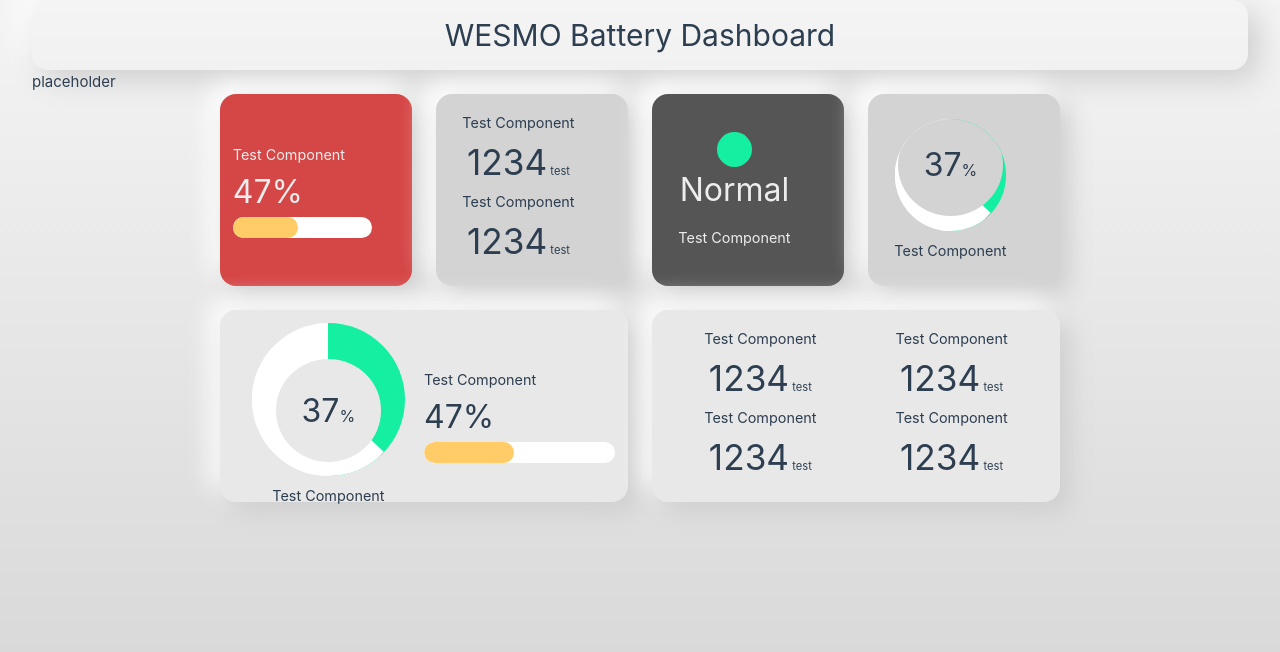
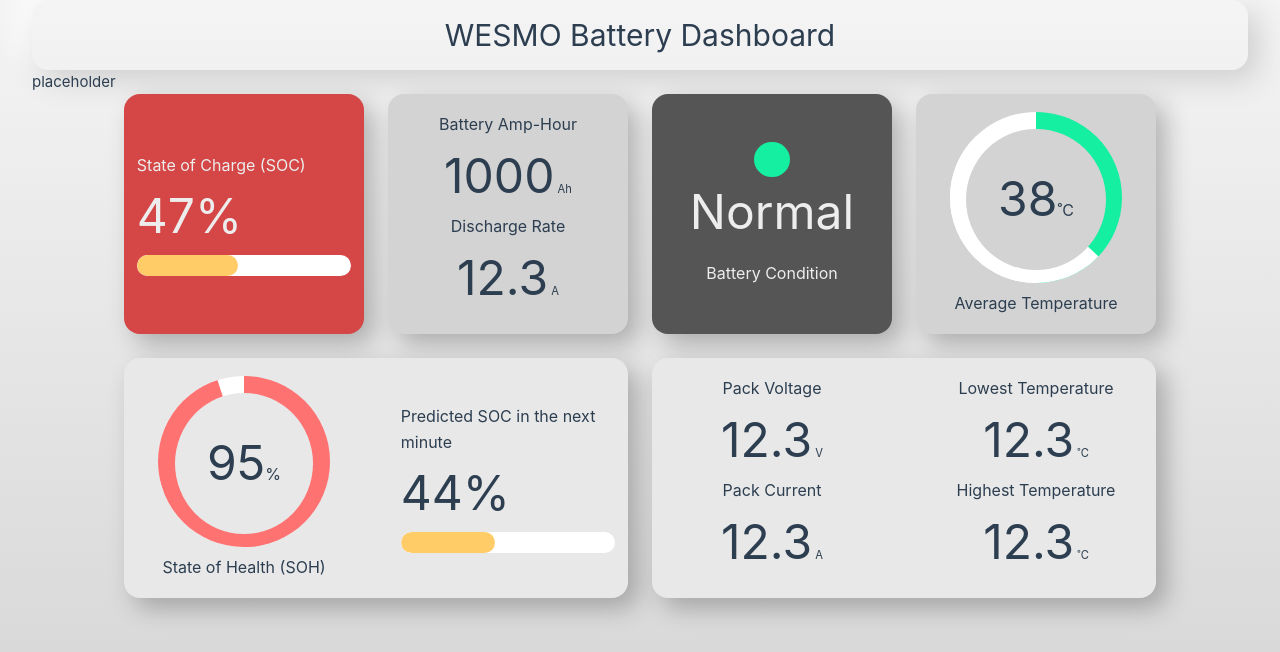
Before and after one commit to 0n3Appl3/wesmo-digital-twin, a Vue app in the folder wesmo-dashboard/: page / in a window 1280 px wide. Shown: the top 652 px of the page. Built offline with nearby package versions, Linux system fonts and the light colour scheme; some icons are missing.

Commit message:
Refined dashboard complication styling
Also included actual text for what data to display.

```diff
--- a/wesmo-dashboard/src/assets/base.css
+++ b/wesmo-dashboard/src/assets/base.css
@@ -17,6 +17,8 @@
 
   --colour-background-lighter: #f4f4f4;
   --colour-background-light: #d3d3d3;
+
+  --box-shadow-black: rgba(0, 0, 0, 0.25);
 
   --vt-c-divider-light-1: rgba(60, 60, 60, 0.29);
   --vt-c-divider-light-2: rgba(60, 60, 60, 0.12);
--- a/wesmo-dashboard/src/components/complications/ComplicationTemplate.vue
+++ b/wesmo-dashboard/src/components/complications/ComplicationTemplate.vue
@@ -16,7 +16,6 @@
 	}
 })
 
-const wrapper = ref('wrapper')
 const container = ref('complication__container')
 
 const setGridState = computed(() => {
@@ -51,29 +50,17 @@
 <style scoped>
 .complication__container {
 	display: grid;
-	grid-template-columns: auto auto;
-	/* flex-direction: column; */
-	/* flex-direction: row; */
-	/* justify-content: center; */
-	/* justify-content: space-between; */
-	/* align-items: left; */
+	grid-template-columns: auto;
+	gap: 3.1rem;
 	align-items: center;
 	justify-items: stretch;
 	padding: 0.8rem;
 	border-radius: 1rem;
-	box-shadow: 10px 10px 25px var(--white-box-shadow-1),
-				-10px -10px 25px var(--white-box-shadow-2);
+	box-shadow: 10px 10px 25px var(--box-shadow-black);
 }
-/* .complication__container:hover {
-	box-shadow: inset 10px 10px 30px var(--white-box-shadow-1),
-				inset -10px -10px 30px var(--white-box-shadow-2);
-	cursor: pointer;
-}
-.complication__container:hover > .wrapper {
-	transform: scale(0.97);
-} */
 .medium-grid-size {
 	grid-column: auto / span 2;
+	grid-template-columns: minmax(0, 1fr) minmax(0, 1fr);
 }
 .large-grid-size {
 	grid-column: auto / span 3;
--- a/wesmo-dashboard/src/components/complications/ComplicationsGrid.vue
+++ b/wesmo-dashboard/src/components/complications/ComplicationsGrid.vue
@@ -6,26 +6,64 @@
 import StatusVisual from '../visualisations/StatusVisual.vue';
 import ComplicationTemplate from './ComplicationTemplate.vue';
 
-const bar = ref({
-    text: 'Test Component',
-    current: 0.47,
-    max: 1,
-})
-const number = ref({
-    text: 'Test Component',
-    value: 1234,
-    suffix: 'test',
-})
-const status = ref({
-    text: 'Test Component',
-    status: 'Normal',
-    state: 1,
-})
-const pie = ref({
-    text: 'Test Component',
-    current: 37,
-    max: 100,
-    suffix: '%',
+const battery = ref({
+    status: {
+        text: 'Battery Condition',
+        status: 'Normal',
+        state: 1,
+    },
+    soc: {
+        text: 'State of Charge (SOC)',
+        current: 0.47,
+        max: 1,
+    },
+    predictedSoc : {
+        text: 'Predicted SOC in the next minute',
+        current: 0.44,
+        max: 1,
+    },
+    soh: {
+        text: 'State of Health (SOH)',
+        current: 95,
+        max: 100,
+        suffix: '%',
+    },
+    ampHour: {
+        text: 'Battery Amp-Hour',
+        value: 1000,
+        unit: 'Ah',
+    },
+    dischargeRate: {
+        text: 'Discharge Rate',
+        value: 12.3,
+        unit: 'A',
+    },
+    avgTemp: {
+        text: 'Average Temperature',
+        current: 37.5,
+        max: 100,
+        suffix: '˚C',
+    },
+    packVoltage: {
+        text: 'Pack Voltage',
+        value: 12.3,
+        unit: 'V',
+    },
+    packCurrent: {
+        text: 'Pack Current',
+        value: 12.3,
+        unit: 'A',
+    },
+    lowestTemp: {
+        text: 'Lowest Temperature',
+        value: 12.3,
+        unit: '˚C',
+    },
+    highestTemp: {
+        text: 'Highest Temperature',
+        value: 12.3,
+        unit: '˚C',
+    },
 })
 
 const redBkg = ref('#d54646')
@@ -72,24 +110,41 @@
     <div class="grid__container">
         <div class="grid">
             <ComplicationTemplate :size="1" :bkg="redBkg" :light-text="true">
-                <BarVisual :text-value="bar.text" :current-value="bar.current" :max-value="bar.max"/>
+                <BarVisual :text-value="battery.soc.text"
+                           :current-value="battery.soc.current"
+                           :max-value="battery.soc.max"/>
             </ComplicationTemplate>
             <ComplicationTemplate :size="1" :bkg="greyBkgDim">
-                <NumberVisual :text-value="number.text" :number-value="number.value" :text-suffix="number.suffix"/>
+                <NumberVisual :parameter-one="battery.ampHour"
+                              :parameter-two="battery.dischargeRate"/>
             </ComplicationTemplate>
             <ComplicationTemplate :size="1" :bkg="greyBkgDark" :light-text="true">
-                <StatusVisual :text-value="status.text" :status-value="status.status" :state-value="status.state"/>
+                <StatusVisual :text-value="battery.status.text"
+                              :status-value="battery.status.status"
+                              :state-value="battery.status.state"/>
             </ComplicationTemplate>
             <ComplicationTemplate :size="1" :bkg="greyBkgDim">
-                <PieVisual :text-value="pie.text" :current-value="pie.current" :max-value="pie.max" :text-suffix="pie.suffix" :bkg="greyBkgDim"/>
+                <PieVisual :text-value="battery.avgTemp.text"
+                           :current-value="battery.avgTemp.current"
+                           :max-value="battery.avgTemp.max"
+                           :text-suffix="battery.avgTemp.suffix"
+                           :bkg="greyBkgDim"/>
             </ComplicationTemplate>
             <ComplicationTemplate :size="2" :bkg="greyBkgLight">
-                <PieVisual :text-value="pie.text" :current-value="pie.current" :max-value="pie.max" :text-suffix="pie.suffix" :bkg="greyBkgLight"/>
-                <BarVisual :text-value="bar.text" :current-value="bar.current" :max-value="bar.max"/>
+                <PieVisual :text-value="battery.soh.text"
+                           :current-value="battery.soh.current"
+                           :max-value="battery.soh.max"
+                           :text-suffix="battery.soh.suffix"
+                           :bkg="greyBkgLight"/>
+                <BarVisual :text-value="battery.predictedSoc.text"
+                           :current-value="battery.predictedSoc.current"
+                           :max-value="battery.predictedSoc.max"/>
             </ComplicationTemplate>
             <ComplicationTemplate :size="2" :bkg="greyBkgLight">
-                <NumberVisual :text-value="number.text" :number-value="number.value" :text-suffix="number.suffix"/>
-                <NumberVisual :text-value="number.text" :number-value="number.value" :text-suffix="number.suffix"/>
+                <NumberVisual :parameter-one="battery.packVoltage"
+                              :parameter-two="battery.packCurrent"/>
+                <NumberVisual :parameter-one="battery.lowestTemp"
+                              :parameter-two="battery.highestTemp"/>
             </ComplicationTemplate>
         </div>
     </div>
@@ -104,8 +159,8 @@
 }
 .grid {
     display: grid;
-    grid-template-columns: repeat(4, 12rem);
-    grid-auto-rows: 12rem;
+    grid-template-columns: repeat(4, 15rem);
+    grid-auto-rows: 15rem;
     grid-gap: 1.5rem 1.5rem;
     grid-auto-flow: row dense;
 }
--- a/wesmo-dashboard/src/components/visualisations/BarVisual.vue
+++ b/wesmo-dashboard/src/components/visualisations/BarVisual.vue
@@ -58,10 +58,10 @@
 
 <style scoped>
 .bar__text-label {
-    font-size: 0.9rem;
+    font-size: 1rem;
 }
 .bar__text-value {
-    font-size: 2rem;
+    font-size: 3rem;
 }
 .bar__container {
     box-sizing: content-box;
--- a/wesmo-dashboard/src/components/visualisations/NumberVisual.vue
+++ b/wesmo-dashboard/src/components/visualisations/NumberVisual.vue
@@ -1,28 +1,21 @@
 <script setup lang="ts">
-import { InformationSquare } from '@iconsans/vue'
 
 defineProps({
-    textValue: {
-        type: String,
+    parameterOne: {
+        type: Object,
     },
-    numberValue: {
-        type: Number,
-        default: 0,
-    },
-    textSuffix: {
-        type: String,
-        default: '',
-    },
+    parameterTwo: {
+        type: Object,
+    }
 })
 </script>
 
 <template>
     <div class="number__container">
-        <!-- <InformationSquare class="number__icon"/> -->
-        <p class="number__text-label">{{ textValue }}</p>
-        <p class="number__text-value">{{ numberValue }}<span>{{ textSuffix }}</span></p>
-        <p class="number__text-label">{{ textValue }}</p>
-        <p class="number__text-value">{{ numberValue }}<span>{{ textSuffix }}</span></p>
+        <p class="number__text-label">{{ parameterOne?.text }}</p>
+        <p class="number__text-value">{{ parameterOne?.value }}<span>{{ parameterOne?.unit }}</span></p>
+        <p class="number__text-label">{{ parameterTwo?.text }}</p>
+        <p class="number__text-value">{{ parameterTwo?.value }}<span>{{ parameterTwo?.unit }}</span></p>
     </div>
 </template>
 
@@ -31,10 +24,10 @@
     font-size: 1.4rem;
 }
 .number__text-label {
-    font-size: 0.9rem;
+    font-size: 1rem;
 }
 .number__text-value {
-    font-size: 2.2rem;
+    font-size: 3rem;
 }
 .number__text-value > span {
     font-size: 0.7rem;
--- a/wesmo-dashboard/src/components/visualisations/PieVisual.vue
+++ b/wesmo-dashboard/src/components/visualisations/PieVisual.vue
@@ -111,15 +111,15 @@
     transform: rotate(v-bind(setPieSize));
 }
 .pie__text-label {
-    font-size: 0.9rem;
+    font-size: 1rem;
 }
 .pie__text-value {
     display: inline-block;
-    font-size: 2rem;
-    padding: 1.6rem;
+    font-size: 3rem;
+    padding: 2rem;
     border-radius: 50%;
     text-align: center;
-    transform: translateY(-117px);
+    transform: translateY(-154px);
 }
 .pie__text-value > span {
     font-size: 1rem;
--- a/wesmo-dashboard/src/components/visualisations/StatusVisual.vue
+++ b/wesmo-dashboard/src/components/visualisations/StatusVisual.vue
@@ -78,10 +78,10 @@
     border-radius: 50%;
 }
 .status__text-label {
-    font-size: 0.9rem;
+    font-size: 1rem;
 }
 .status__text-status {
-    font-size: 2rem;
+    font-size: 3rem;
     transform: translateY(-10px);
 }
 .status__container {
```
